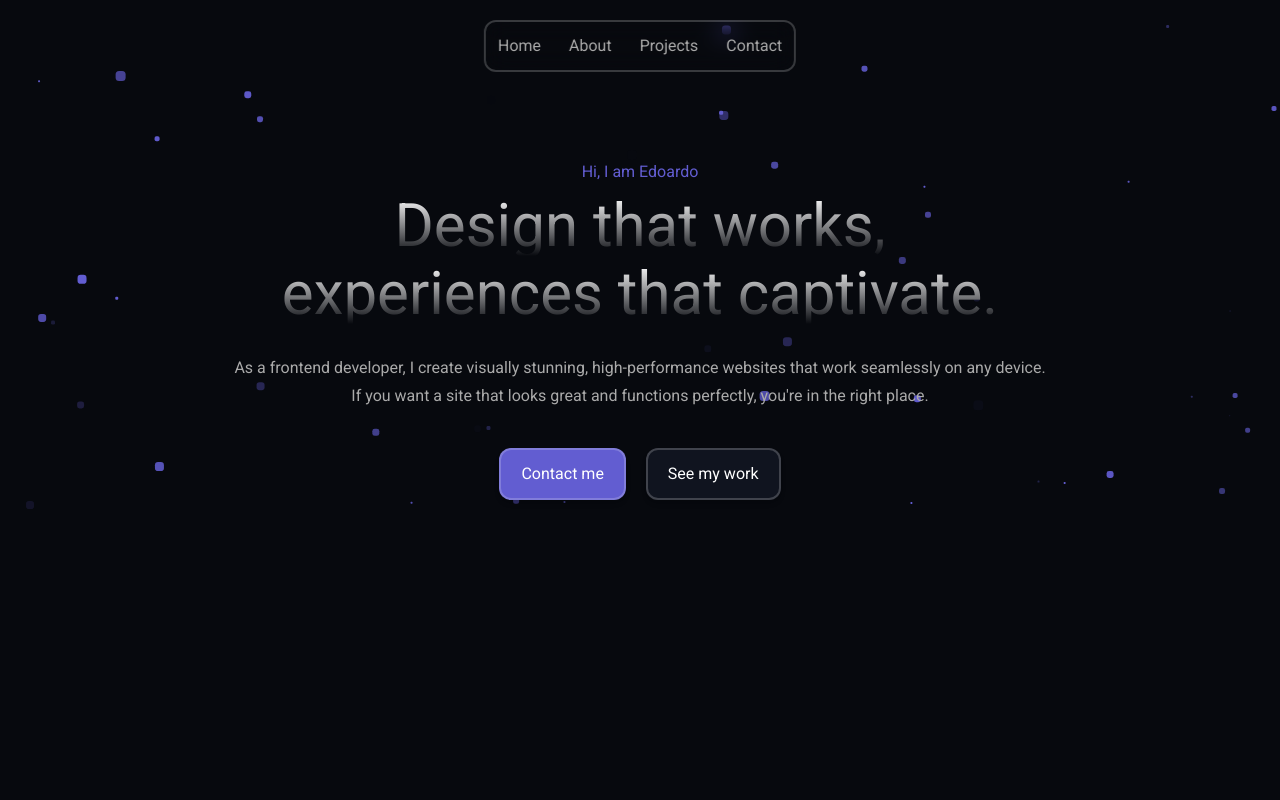
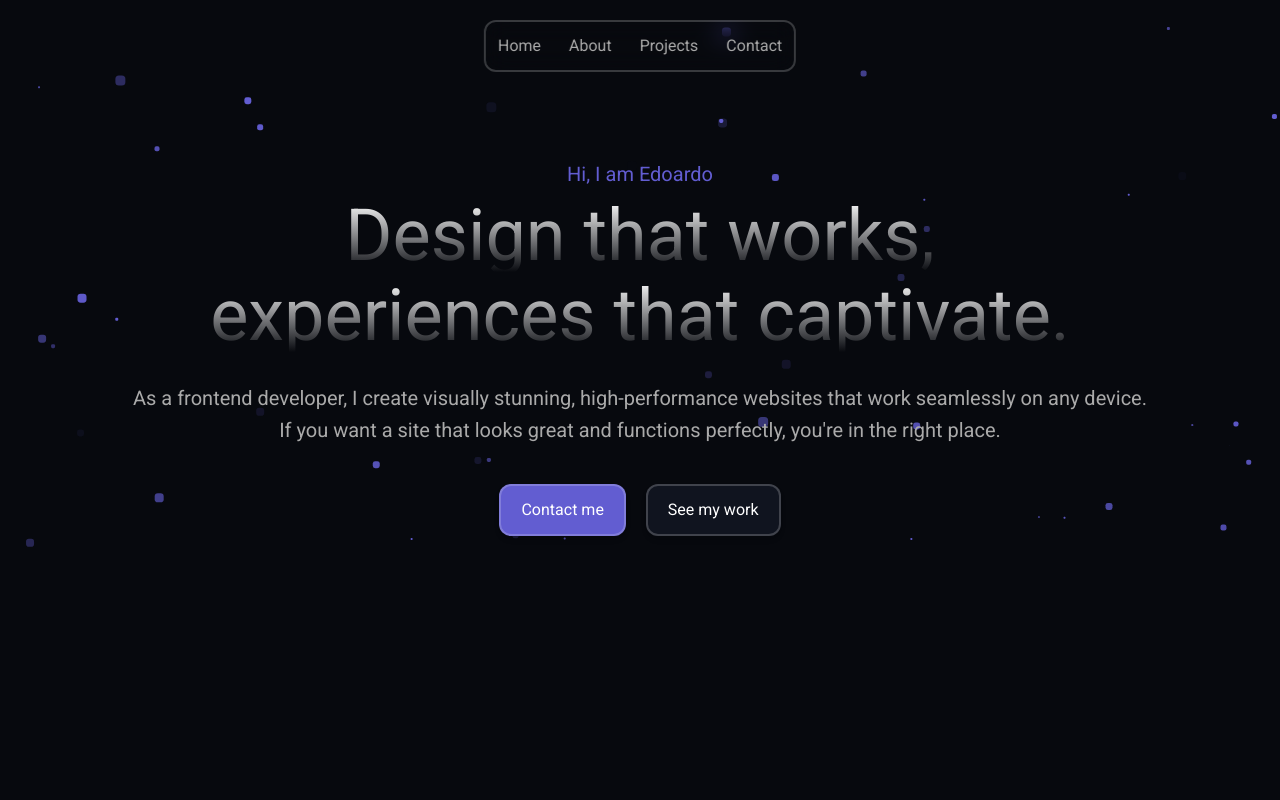
Before and after one commit to Edoo29/portfolio, a Next.js app: page / in a window 1280 px wide. Shown: the top 800 px of the page. Built offline with nearby package versions, Linux system fonts and the light colour scheme.

Commit message:
improved some bad code and fixed the navbar position

```diff
--- a/src/app/_components/hero.tsx
+++ b/src/app/_components/hero.tsx
@@ -1,35 +1,31 @@
 "use client";
 
 import Button from "./button";
-import { JSX, useEffect, useState } from "react";
-import Particle from "./particles";
+import useParticles from "../_hooks/useParticles";
 import LoadAnimation from "./load-animation";
 
-export default function Hero({ className }: { className?: string }) {
-  const [particles, setParticles] = useState<JSX.Element[]>([]);
+interface HeroProps {
+  className?: string;
+  id?: string;
+}
 
-  useEffect(() => {
-    const createParticles = () => {
-      const newParticles = [...Array(50)].map((_, i) => (
-        <Particle key={i} delay={i * 0.1} />
-      ));
-      setParticles(newParticles);
-    };
-
-    createParticles();
-  }, []);
+export default function Hero({ className, id }: HeroProps) {
+  const particles = useParticles();
 
   return (
-    <LoadAnimation delay={0.2}>
-      <div className="flex flex-col gap-3 justify-center mx-auto items-center relative mb-10">
-        <h1 className={`text-[var(--purple)] ${className}`}>
+    <LoadAnimation delay={0.2} animateWhenVisible>
+      <div
+        id={id}
+        className="flex flex-col gap-3 justify-center mx-auto items-center relative mb-10"
+      >
+        <h1 className={`text-[var(--purple)] text-xl ${className}`}>
           Hi, I am Edoardo
         </h1>
-        <p className="text-6xl flex flex-col gap-2 justify-center text-center">
+        <p className="text-5xl md:text-7xl flex flex-col gap-2 justify-center text-center">
           <span className="text-gradient">Design that works,</span>
           <span className="text-gradient">experiences that captivate.</span>
         </p>
-        <p className="flex flex-col justify-center items-center gap-1 mt-5 text-[var(--grey)] p-5 text-center md:p-0">
+        <p className="text-lg md:text-xl flex flex-col justify-center items-center gap-1 mt-5 text-[var(--grey)] p-5 text-center md:p-0">
           <span>
             As a frontend developer, I create visually stunning,
             high-performance websites that work seamlessly on any device.
@@ -39,7 +35,7 @@ export default function Hero({ className }: { className?: string }) {
             you&apos;re in the right place.
           </span>
         </p>
-        <LoadAnimation delay={0.5}>
+        <LoadAnimation delay={0.5} animateWhenVisible>
           <div className="flex gap-5 mt-7">
             <Button>Contact me</Button>
             <Button variant>See my work</Button>
--- a/src/app/_components/load-animation.tsx
+++ b/src/app/_components/load-animation.tsx
@@ -5,11 +5,15 @@ import { motion } from "motion/react";
 export default function LoadAnimation({
   children,
   delay,
+  animateWhenVisible,
 }: {
   children: React.ReactNode;
   delay?: number;
+  animateWhenVisible?: boolean;
 }) {
   return (
+    <>
+      {animateWhenVisible ? (
         <motion.div
           initial={{ opacity: 0, y: 20 }}
           whileInView={{
@@ -20,5 +24,18 @@ export default function LoadAnimation({
         >
           {children}
         </motion.div>
+      ) : (
+        <motion.div
+          initial={{ opacity: 0, y: 20 }}
+          animate={{
+            opacity: 1,
+            y: 0,
+            transition: { duration: 0.2, delay: delay },
+          }}
+        >
+          {children}
+        </motion.div>
+      )}
+    </>
   );
 }
--- a/src/app/_components/navbar.tsx
+++ b/src/app/_components/navbar.tsx
@@ -1,3 +1,5 @@
+"use client";
+
 import LoadAnimation from "./load-animation";
 
 interface NavbarItems {
--- /dev/null
+++ b/src/app/_hooks/useParticles.tsx
@@ -0,0 +1,21 @@
+"use client";
+
+import { JSX, useEffect, useState } from "react";
+import Particle from "../_components/particles";
+
+export default function useParticles() {
+  const [particles, setParticles] = useState<JSX.Element[]>([]);
+
+  useEffect(() => {
+    const createParticles = () => {
+      const newParticles = [...Array(50)].map((_, idx) => (
+        <Particle key={idx} delay={idx * 0.1} />
+      ));
+      setParticles(newParticles);
+    };
+
+    createParticles();
+  }, []);
+
+  return particles;
+}
--- a/src/app/page.tsx
+++ b/src/app/page.tsx
@@ -5,7 +5,10 @@ export default function Home() {
   return (
     <>
       <Navbar />
-      <Hero className="mt-10 md:mt-40" />
+      <Hero className="mt-10 md:mt-40" id="home" />
+      <div className="mt-[1000px]" id="about">
+        ciao
+      </div>
     </>
   );
 }
```
Lines whose indentation alone changed are shown as unchanged.
